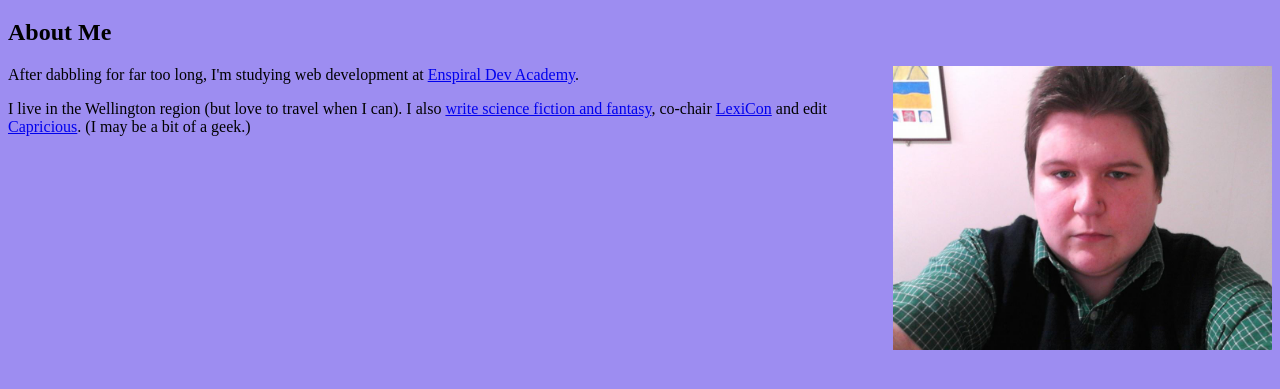
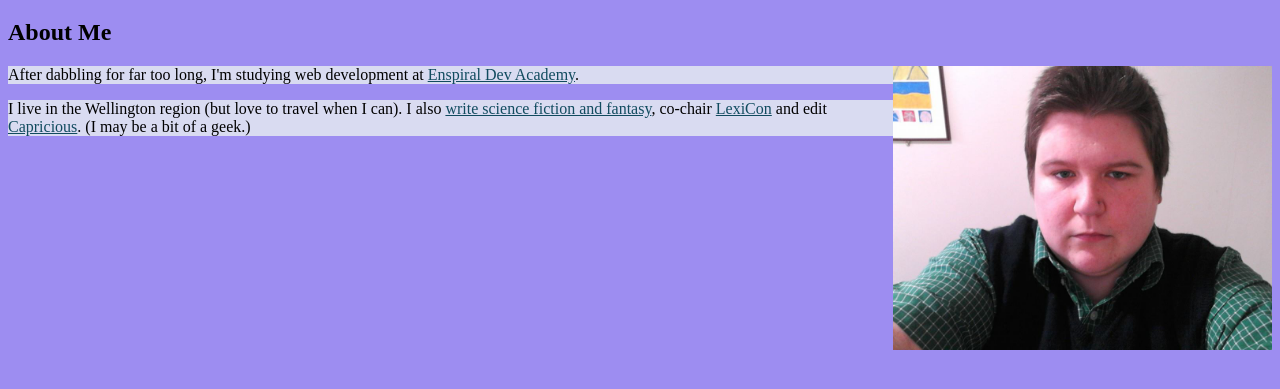
Before and after one commit to andi-crb/andi-crb.github.io, a plain HTML site: page index.html in a window 1280 px wide. Shown: the part 61-450 px from the top of the page. Drawn offline with Linux system fonts and the light colour scheme.

Commit message:
Update main.css

```diff
--- a/styles/main.css
+++ b/styles/main.css
@@ -6,7 +6,7 @@ h1 {
 	text-align: center;
 	background-color: #7A306C
 }
-p body {
+p {
 	background-color: #D9DBF1;
 a:link {
 	color: #114B5F;
```
